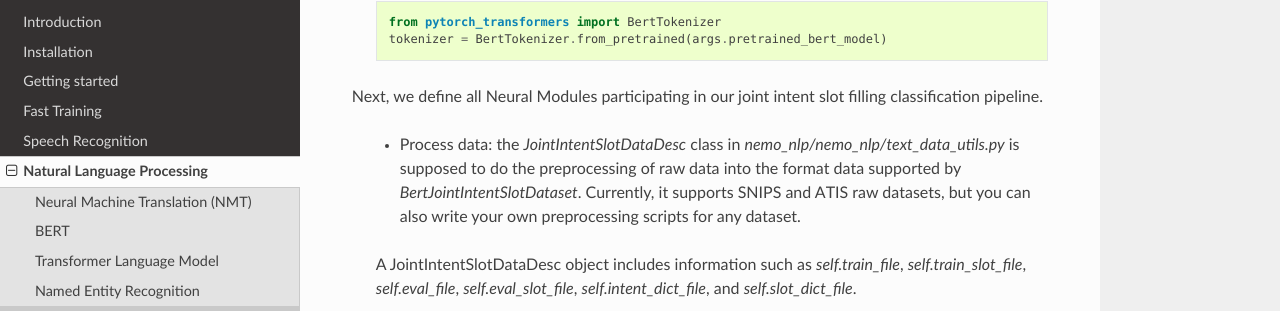
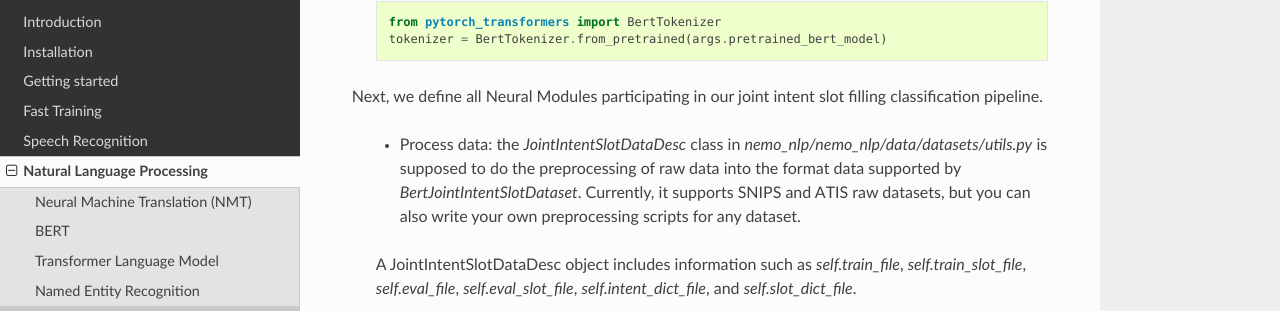
Before and after one commit to backend-engineer1/NEMO, a Sphinx documentation site: the page built from docs/sources/source/nlp/joint_intent_slot_filling.rst, in a window 1280 px wide and 900 px high, scrolled down 1285 px. Shown: the part 123-434 px from the top of the window. Built offline with Sphinx 7.4.7 and the Read the Docs theme 2.0.0, drawn with Linux system fonts in a browser that asks for light colours; cross-references to code outside the pages are shown as plain code.

Commit message:
update joint slot intent doc
Signed-off-by: Chip Nguyen <huyenntkvn@gmail.com>

```diff
--- a/docs/sources/source/nlp/joint_intent_slot_filling.rst
+++ b/docs/sources/source/nlp/joint_intent_slot_filling.rst
@@ -63,7 +63,7 @@ This will tokenize text following the mapping of the original BERT model.
 
 Next, we define all Neural Modules participating in our joint intent slot filling classification pipeline.
 
-    * Process data: the `JointIntentSlotDataDesc` class in `nemo_nlp/nemo_nlp/text_data_utils.py` is supposed to do the preprocessing of raw data into the format data supported by `BertJointIntentSlotDataset`. Currently, it supports SNIPS and ATIS raw datasets, but you can also write your own preprocessing scripts for any dataset.
+    * Process data: the `JointIntentSlotDataDesc` class in `nemo_nlp/nemo_nlp/data/datasets/utils.py` is supposed to do the preprocessing of raw data into the format data supported by `BertJointIntentSlotDataset`. Currently, it supports SNIPS and ATIS raw datasets, but you can also write your own preprocessing scripts for any dataset.
 
     A JointIntentSlotDataDesc object includes information such as `self.train_file`, `self.train_slot_file`, `self.eval_file`, `self.eval_slot_file`,
     `self.intent_dict_file`, and `self.slot_dict_file`.
```
